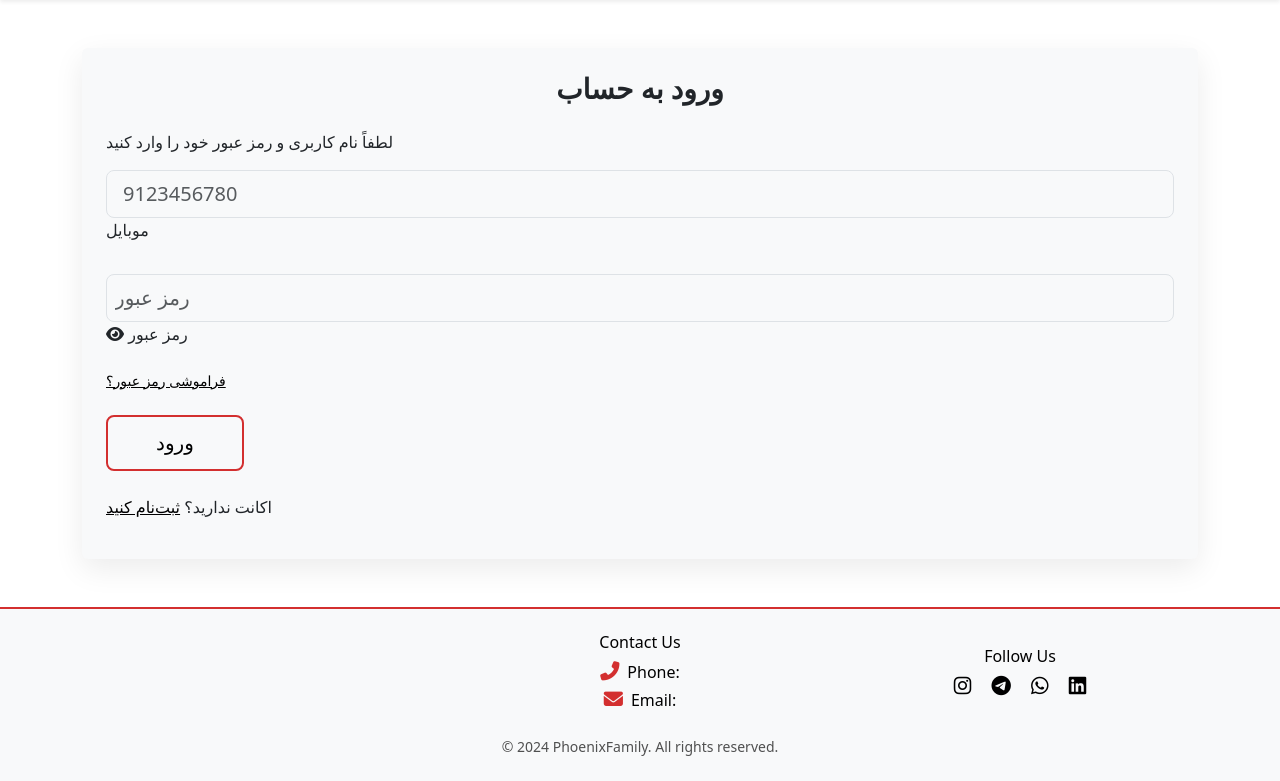
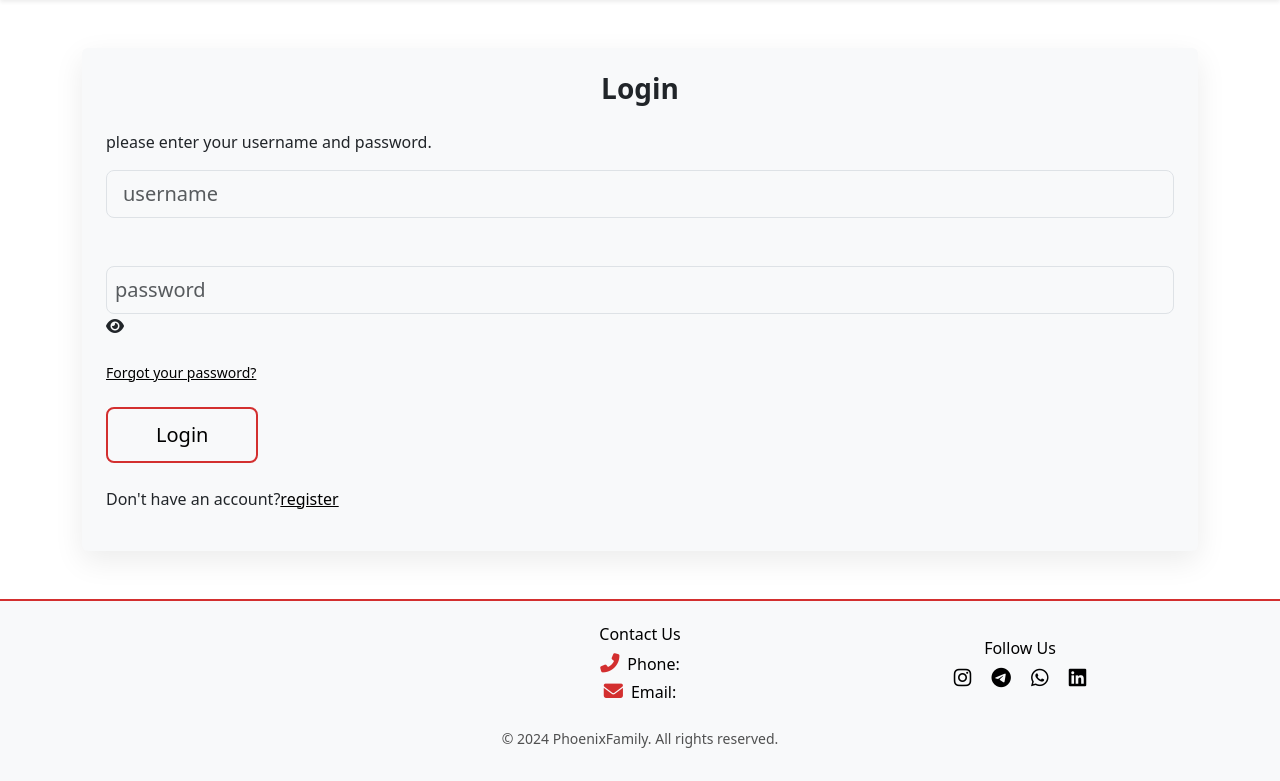
Before and after one commit to phoenixfamily/phoenixfamily, a Django app: template templates/login.html in a window 1280 px wide. Shown: the part 59-840 px from the top of the page. After the commit the page ends 807 px from the top, so only its background shows below. Run offline with Django 4.2, Linux system fonts and the light colour scheme; the template is opened without the code that fills it, so the values that code supplies are empty; some libraries are stand-ins or nearby versions.

Commit message:
login page added

```diff
--- a/User/urls.py
+++ b/User/urls.py
@@ -31,6 +31,6 @@ urlpatterns = [
     path("api/users/create-temporary/", get_or_create_temporary_user, name="create_temporary_user"),
     path("api/users/log-activity/", log_user_activity, name="log_activity"),
     path("api/users/log-exit/", log_exit_time, name="log_exit_time"),
-    path("api/users/login/", login_view, name="login_view"),
+    path("/login/", login_view, name="login_view"),
     path("api/users/", include(router.urls)),
 ]
--- a/templates/login.html
+++ b/templates/login.html
@@ -8,31 +8,31 @@
     <section class="swiper-section py-5">
         <div class="container">
             <div class="login-card rounded p-4 w-100">
-                <h3 class="mb-4 text-center fw-bold">ورود به حساب</h3>
-                <p>لطفاً نام کاربری و رمز عبور خود را وارد کنید</p>
+                <h3 class="mb-4 text-center fw-bold">{% trans "Login" %}</h3>
+                <p>{% trans "please enter your username and password." %}</p>
                 {% csrf_token %}
                 <form>
                     <div class="form-outline form-white mb-4">
-                        <input type="tel" id="number" class="form-control form-control-lg" placeholder="9123456780"
+                        <input type="tel" id="number" class="form-control form-control-lg" placeholder="{% trans 'username' %}"
                                required/>
-                        <label class="form-label" for="number">موبایل</label>
+                        <label class="form-label" for="number"></label>
                     </div>
 
-                        <div class="form-outline form-white mb-4 position-relative" dir="ltr">
+                        <div class="form-outline form-white mb-4 position-relative">
 
-                        <input type="password" id="password" class="form-control form-control-lg px-2" placeholder="رمز عبور"
+                        <input type="password" id="password" class="form-control form-control-lg px-2" placeholder="{% trans 'password' %}"
                                required/>
                         <i class="fas fa-eye toggle-password" id="togglePassword"></i>
-                        <label for="password">رمز عبور</label>
+                        <label for="password"></label>
                     </div>
 
                     <p class="small mb-4">
-                        <a href=" ">فراموشی رمز عبور؟</a>
+                        <a href=" ">{% trans 'Forgot your password?' %}</a>
                     </p>
-                    <button id="submit" class="btn btn-cta btn-lg px-5" type="submit">ورود</button>
+                    <button id="submit" class="btn btn-cta btn-lg px-5" type="submit">{% trans "Login" %}</button>
                 </form>
 
-                <p class="mt-4">اکانت ندارید؟ <a href="">ثبت‌نام کنید</a></p>
+                <p class="mt-4">{% trans "Don't have an account?" %}<a href="">{% trans "register" %}</a></p>
             </div>
 
         </div>
```
